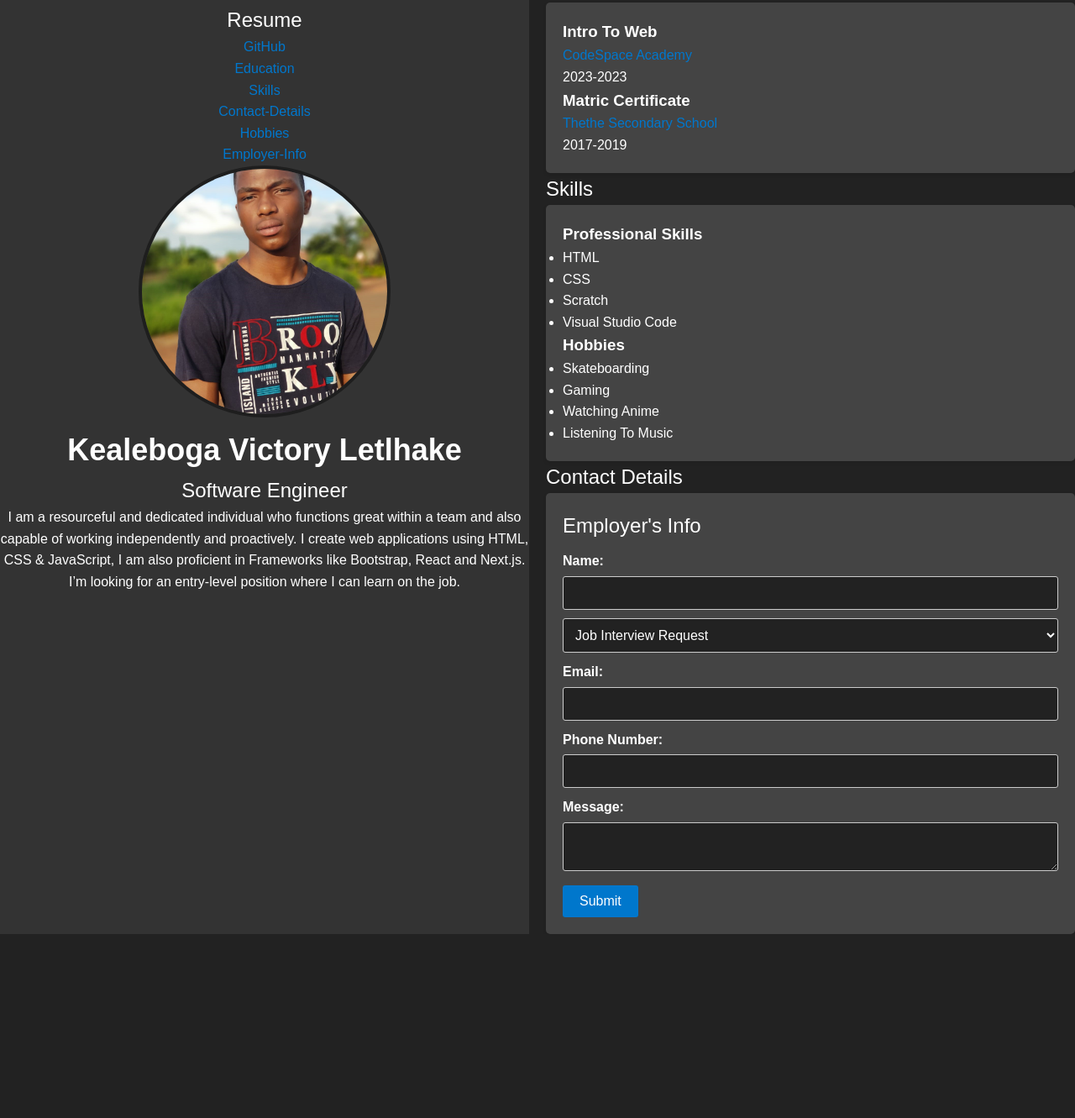
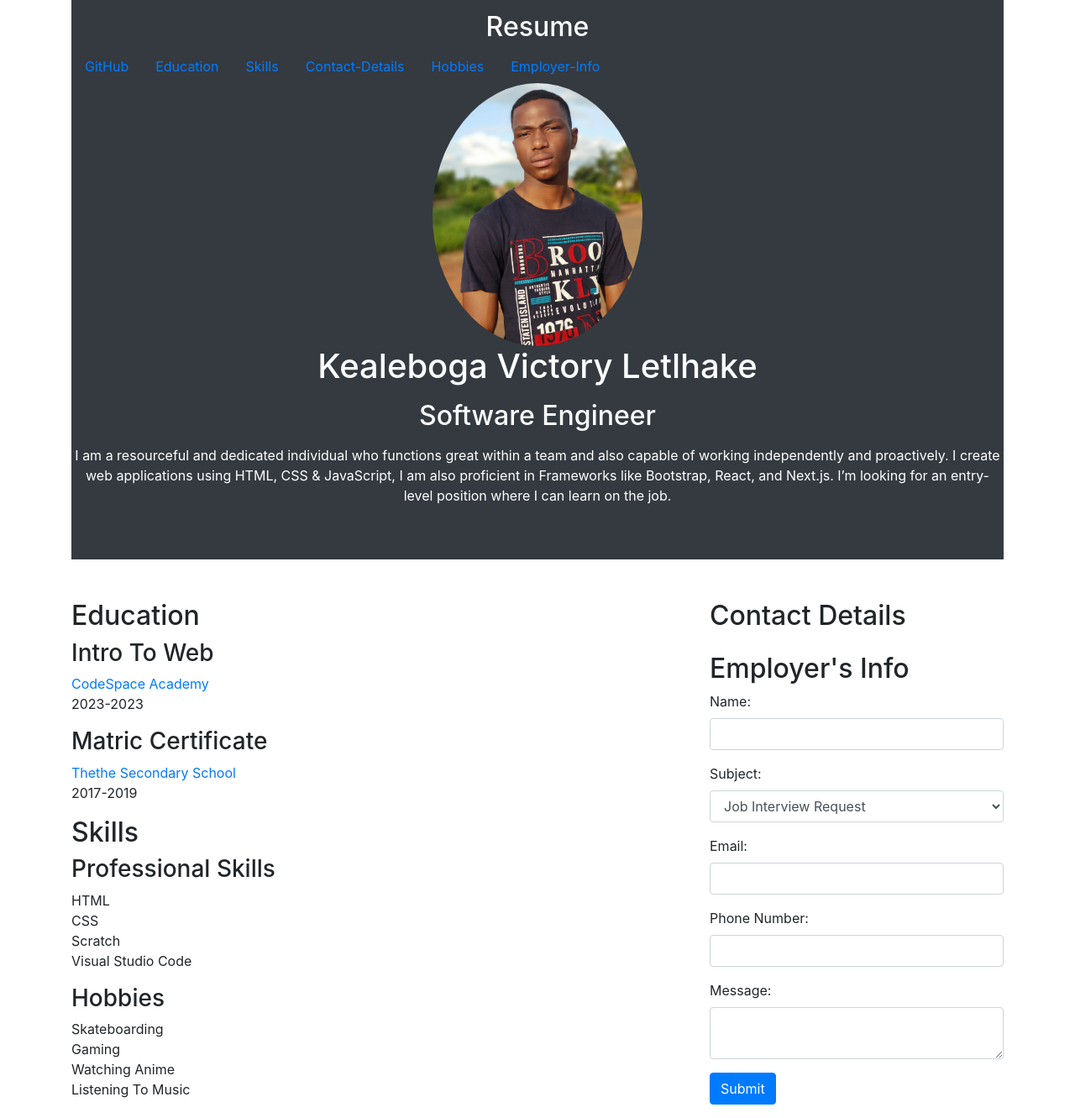
Before and after one commit to Kiloechoalpha/.KEALET908_BCL2302_Benjamin_KealebogaLetlhake_ITW9, a website: page index.html in a window 1280 px wide. Shown: the part 35-1366 px from the top of the page at 84% size. Before the commit the page ends 1147 px from the top, so only its background shows below. Drawn offline with nearby package versions, Linux system fonts and the light colour scheme.

Commit message:
Replace CSS styling with Bootstrap

```diff
--- a/index.html
+++ b/index.html
@@ -4,71 +4,62 @@
     <meta charset="UTF-8">
     <meta name="viewport" content="width=device-width, initial-scale=1.0">
     <title>Kealeboga Letlhake</title>
-        <link rel="stylesheet" href="src\css\styles.css">
+    <link rel="stylesheet" href="https://stackpath.bootstrapcdn.com/bootstrap/4.5.2/css/bootstrap.min.css">
 </head>
 <body>
-        <div class="grid-container">
-            <header>
+    <div class="container">
+        <header class="text-center bg-dark text-white py-5">
             <div class="hero-image">
                 <div class="logo">
                     <h2>Resu<span>me</span></h2>
                 </div>
                 <nav>
-                        <ul>
-                            <li><a href="https://github.com/Kiloechoalpha">GitHub</a></li>
-                            <li><a href="#education">Education</a></li>
-                            <li><a href="#skills">Skills</a></li>
-                            <li><a href="#contacts">Contact-Details</a></li>
-                            <li><a href="#hobbies">Hobbies</a></li>
-                            <li><a href="#employer">Employer-Info</a></li>
+                    <ul class="nav">
+                        <li class="nav-item"><a class="nav-link" href="https://github.com/Kiloechoalpha">GitHub</a></li>
+                        <li class="nav-item"><a class="nav-link" href="#education">Education</a></li>
+                        <li class="nav-item"><a class="nav-link" href="#skills">Skills</a></li>
+                        <li class="nav-item"><a class="nav-link" href="#contacts">Contact-Details</a></li>
+                        <li class="nav-item"><a class="nav-link" href="#hobbies">Hobbies</a></li>
+                        <li class="nav-item"><a class="nav-link" href="#employer">Employer-Info</a></li>
                     </ul>
                 </nav>
                 <picture>
-                        <source srcset="src/images/s.jpg"
-                            media="(max-width: 425px)">
-                        <source srcset="src/images/m.jpg"
-                            media="(max-width: 900px)">
-                        <img src="src/images/l.jpg"
-                            alt="Kealeboga Letlhake - Software Engineer">
+                    <source srcset="src/images/s.jpg" media="(max-width: 425px)">
+                    <source srcset="src/images/m.jpg" media="(max-width: 900px)">
+                    <img src="src/images/l.jpg" alt="Kealeboga Letlhake - Software Engineer" class="img-fluid rounded-circle" style="max-width: 250px;">
                 </picture>
                 <div class="hero-text">
                     <h1>Kealeboga Victory Letlhake</h1>
-                        <h2 class="spacing">Software Engineer</h2>
-                        <p>
-                            I am a resourceful and dedicated individual who
-                            functions great within a team and also capable of
-                            working independently and proactively. I create web
-                            applications using HTML, CSS & JavaScript, I am also
-                            proficient in Frameworks like Bootstrap, React and
-                            Next.js. I’m looking for an entry-level position
-                            where I can learn on the job.
+                    <h2 class="mt-3">Software Engineer</h2>
+                    <p class="mt-3">
+                        I am a resourceful and dedicated individual who functions great within a team and also capable of working independently and proactively. I create web applications using HTML, CSS & JavaScript, I am also proficient in Frameworks like Bootstrap, React, and Next.js. I’m looking for an entry-level position where I can learn on the job.
                     </p>
                 </div>
             </div>
         </header>
-            <div class="bottom">
+        <div class="row mt-5">
+            <div class="col-lg-8">
                 <section>
                     <h2 id="education">Education</h2>
                     <div class="education">
                         <div class="qualification1">
                             <h3>Intro To Web</h3>
-                            <a href="https://www.codespace.co.za/">CodeSpace
-                                Academy</a>
+                            <a href="https://www.codespace.co.za/">CodeSpace Academy</a>
                             <p>2023-2023</p>
                         </div>
                         <div class="education2">
                             <h3>Matric Certificate</h3>
-                            <a
-                                href="https://studentportal.org.za/thethe-secondary-school-north-west-province-rustenburg-rural-rustenburg-information/">Thethe
-                                Secondary School</a>
+                            <a href="https://studentportal.org.za/thethe-secondary-school-north-west-province-rustenburg-rural-rustenburg-information/">Thethe Secondary School</a>
                             <p>2017-2019</p>
                         </div>
                     </div>
+                </section>
+                <section>
                     <h2 id="skills">Skills</h2>
                     <div class="skills">
                         <div class="skills1">
                             <h3>Professional Skills</h3>
-                            <ul>
+                            <ul class="list-unstyled">
                                 <li>HTML</li>
                                 <li>CSS</li>
                                 <li>Scratch</li>
@@ -77,7 +68,7 @@
                         </div>
                         <div class="skills2">
                             <h3 id="hobbies">Hobbies</h3>
-                            <ul>
+                            <ul class="list-unstyled">
                                 <li>Skateboarding</li>
                                 <li>Gaming</li>
                                 <li>Watching Anime</li>
@@ -86,52 +77,57 @@
                         </div>
                     </div>
                 </section>
+            </div>
+            <div class="col-lg-4">
                 <footer>
                     <h2 id="contacts">Contact Details</h2>
                     <div class="contacts">
                         <div class="icons">
-                            <a href="https://github.com/Kiloechoalpha"><i
-                                    class="fa-brands fa-github"></i></a>
-                            <a
-                                href="https://www.linkedin.com/public-profile/settings?trk=d_flagship3_profile_self_view_public_profile"><i
-                                    class="fa-brands fa-linkedin"></i></a>
-                            <a href="https://mail.google.com/mail/u/0/#inbox"><i
-                                    class="fa-regular fa-envelope"></i></a>
+                            <a href="https://github.com/Kiloechoalpha"><i class="fab fa-github"></i></a>
+                            <a href="https://www.linkedin.com/public-profile/settings?trk=d_flagship3_profile_self_view_public_profile"><i class="fab fa-linkedin"></i></a>
+                            <a href="https://mail.google.com/mail/u/0/#inbox"><i class="far fa-envelope"></i></a>
                         </div>
-                        <div class="employer">
-                            <form
-                                action="https://formsubmit.co/letlhake.kv@gmail.com"
-                                method="POST" target="_blank">
+                        <div class="employer mt-4">
+                            <form action="https://formsubmit.co/letlhake.kv@gmail.com" method="POST" target="_blank">
                                 <h2 id="employer">Employer's Info</h2>
-                                <ul>
+                                <div class="form-group">
                                     <label for="name">Name:</label>
-                                    <li><input type="text" id="name"
-                                            name="user_name" required></li>
-                                    <li>
-                                        <select name="subject">
-                                            <option value="Interview">Job
-                                                Interview Request</option>
-                                            <option value="Contract">Review
-                                                Contract</option>
-                                            <option value="Employment">Job
-                                                Inquiry</option>
+                                    <input type="text" id="name" name="user_name" class="form-control" required>
+                                </div>
+                                <div class="form-group">
+                                    <label for="subject">Subject:</label>
+                                    <select name="subject" class="form-control">
+                                        <option value="Interview">Job Interview Request</option>
+                                        <option value="Contract">Review Contract</option>
+                                        <option value="Employment">Job Inquiry</option>
                                     </select>
-                                    </li>
+                                </div>
+                                <div class="form-group">
                                     <label for="mail">Email:</label>
-                                    <li><input type="email" id="mail"
-                                            name="user_mail" required></li>
+                                    <input type="email" id="mail" name="user_mail" class="form-control" required>
+                                </div>
+                                <div class="form-group">
                                     <label for="phone_number">Phone Number:</label>
-                                    <li><input type="tel" id="phone_number"
-                                            name="user_phone_number" required></li>
+                                    <input type="tel" id="phone_number" name="user_phone_number" class="form-control" required>
+                                </div>
+                                <div class="form-group">
                                     <label for="msg">Message:</label>
-                                    <li><textarea name="user_message" id="msg"></textarea></li>
-                                    <li><input type="submit"></li>
-                                </ul>
+                                    <textarea name="user_message" id="msg" class="form-control"></textarea>
+                                </div>
+                                <div class="form-group">
+                                    <input type="submit" class="btn btn-primary">
+                                </div>
                             </form>
                         </div>
                     </div>
                 </footer>
             </div>
         </div>
+    </div>
+
+    <!-- Add Bootstrap JS and Popper.js -->
+    <script src="https://code.jquery.com/jquery-3.5.1.slim.min.js"></script>
+    <script src="https://cdn.jsdelivr.net/npm/@popperjs/core@2.5.2/dist/umd/popper.min.js"></script>
+    <script src="https://stackpath.bootstrapcdn.com/bootstrap/4.5.2/js/bootstrap.min.js"></script>
 </body>
 </html>
--- /dev/null
+++ b/package.json
@@ -0,0 +1,5 @@
+{
+  "dependencies": {
+    "bootstrap": "^5.3.2"
+  }
+}
--- a/src/css/styles.css
+++ /dev/null
@@ -1,186 +0,0 @@
-/* Reset some default styles */
-* {
-    margin: 0;
-    padding: 0;
-    box-sizing: border-box;
-}
-
-/* Apply styles to the body */
-body {
-    font-family: Arial, sans-serif;
-    background-color: #222;
-    color: #fff;
-    line-height: 1.6;
-    margin: 0;
-    padding: 0;
-}
-
-/* Style the header section */
-header {
-    background-color: #333;
-    text-align: center;
-    padding: 40px 0;
-    color: #fff;
-}
-
-.header-content {
-    margin-top: 20px;
-}
-
-.header-content img {
-    border-radius: 50%;
-    width: 200px;
-    height: 200px;
-    border: 4px solid #fff;
-}
-
-h1 {
-    margin-top: 10px;
-    font-size: 36px;
-}
-
-h2 {
-    font-size: 24px;
-    font-weight: normal;
-    color: #ffffff;
-}
-
-/* Style the main content section */
-.main-content {
-    background-color: #333;
-    padding: 20px;
-    border-radius: 5px;
-    box-shadow: 0px 2px 6px rgba(0, 0, 0, 0.1);
-}
-
-.grid-container {
-    display: grid;
-    grid-template-columns: repeat(2, 1fr);
-    gap: 20px;
-}
-
-/* Style education, skills, hobbies, and contact sections */
-.education, .skills, .hobbies, .contact {
-    padding: 20px;
-    background-color: #444;
-    border-radius: 5px;
-    box-shadow: 0px 2px 4px rgba(0, 0, 0, 0.1);
-}
-
-.education h2, .skills h2, .hobbies h2, .contact h2 {
-    font-size: 28px;
-    margin-bottom: 10px;
-}
-
-.education-item, .skills-item {
-    margin-bottom: 10px;
-}
-
-.education-item h3, .skills-item h3 {
-    font-size: 20px;
-    font-weight: bold;
-}
-
-.skills-item ul {
-    list-style-type: none;
-    margin-top: 10px;
-}
-
-.skills-item ul li {
-    font-size: 18px;
-    margin-bottom: 5px;
-}
-
-/* Style the links */
-a {
-    color: #0077cc;
-    text-decoration: none;
-}
-
-a:hover {
-    text-decoration: underline;
-}
-
-/* Add spacing between sections */
-.section {
-    margin-bottom: 40px;
-}
-
-/* Add some extra spacing to the header content */
-.header-content {
-    margin-bottom: 20px;
-}
-
-/* Add a subtle border to the header image */
-.header-content img {
-    border: 4px solid #eee;
-}
-
-/* Style the form */
-form {
-    background-color: #444;
-    padding: 20px;
-    border-radius: 5px;
-    box-shadow: 0px 2px 4px rgba(0, 0, 0, 0.1);
-}
-
-form h2 {
-    font-size: 24px;
-    margin-bottom: 10px;
-}
-
-form ul {
-    list-style: none;
-}
-
-form label {
-    display: block;
-    margin-bottom: 5px;
-    font-weight: bold;
-    color: #fff; /* Text color for labels */
-}
-
-form input[type="text"],
-form input[type="email"],
-form input[type="tel"],
-form textarea,
-form select {
-    width: 100%;
-    padding: 10px;
-    margin-bottom: 10px;
-    border: 1px solid #ccc;
-    border-radius: 3px;
-    font-size: 16px;
-    background-color: #222; /* Input background color */
-    color: #fff; /* Text color for inputs */
-}
-
-form input[type="submit"] {
-    background-color: #0077cc;
-    color: #fff;
-    border: none;
-    padding: 10px 20px;
-    border-radius: 3px;
-    cursor: pointer;
-    font-size: 16px;
-}
-
-form input[type="submit"]:hover {
-    background-color: #005ea6;
-}
-
-/* Style form validation error messages */
-form .error-message {
-    color: #ff0000;
-    font-size: 14px;
-}
-/* Style the image */
-img {
-    display: block;
-    border: 4px solid rgb(30, 30, 30);
-    margin: 0 auto;
-    border-radius: 50%;
-    width: 300px;
-    height: 300px;
-    object-fit: cover; /* Ensure the image covers the container */
-}
```
Also changed, not shown: 1 other file. Lines whose indentation alone changed are shown as unchanged.
